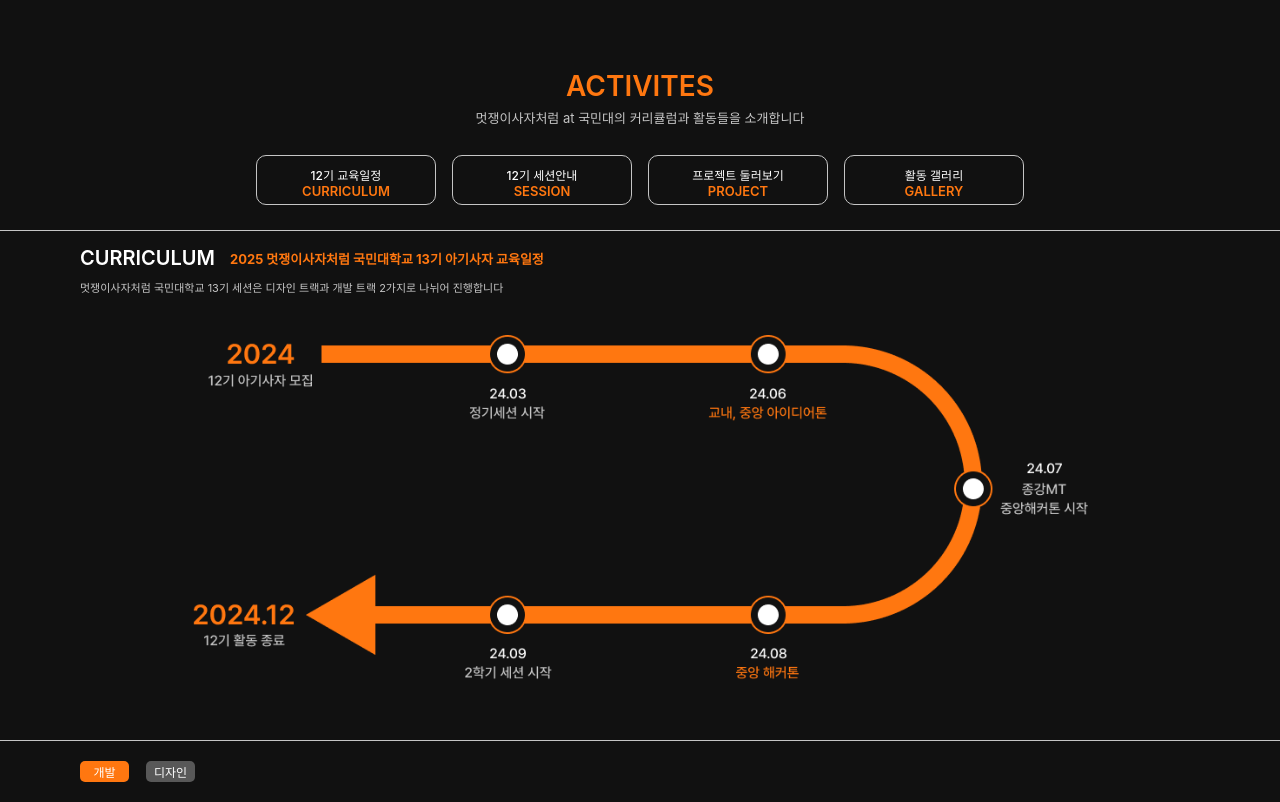
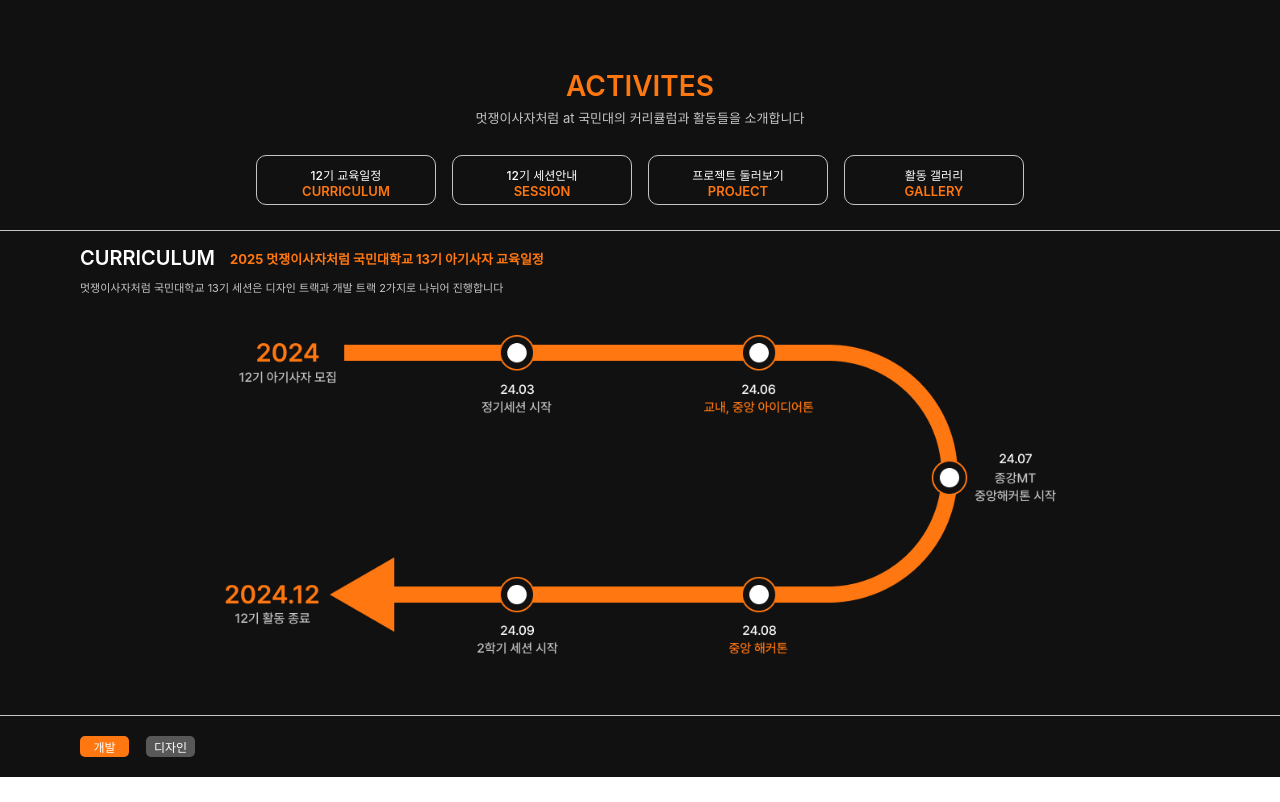
Before and after one commit to Dayeon0820/likelion13_homepage, a React (Create React App) app: page /activites in a window 1280 px wide. Built offline with nearby package versions, Linux system fonts and the light colour scheme.

Commit message:
version 18.2.0

```diff
--- a/package.json
+++ b/package.json
@@ -4,8 +4,8 @@
   "private": true,
   "dependencies": {
     "cra-template": "1.2.0",
-    "react": "^18.3.1",
-    "react-dom": "^18.3.1",
+    "react": "18.2.0",
+    "react-dom": "18.2.0",
     "react-router-dom": "^7.1.3",
     "react-scripts": "5.0.1"
   },
--- a/src/activites/activites.css
+++ b/src/activites/activites.css
@@ -77,7 +77,7 @@
 }
 
 #atv_curriculum-img img {
-  width: 70%;
+  width: 65%;
 }
 
 .atv_footer-btn {
```
Also changed, not shown: 1 other file (tests, documents, lock files or other folders).
